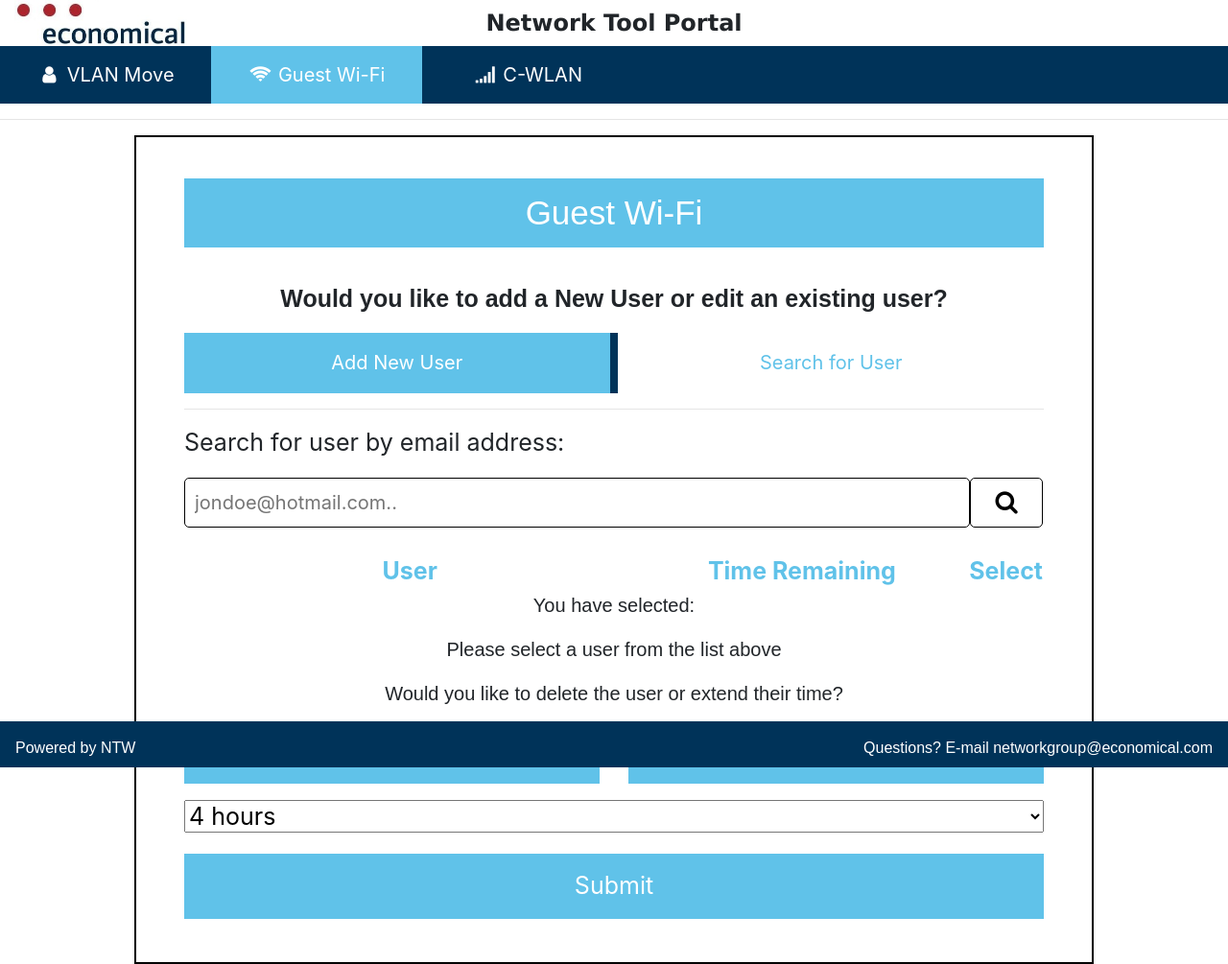
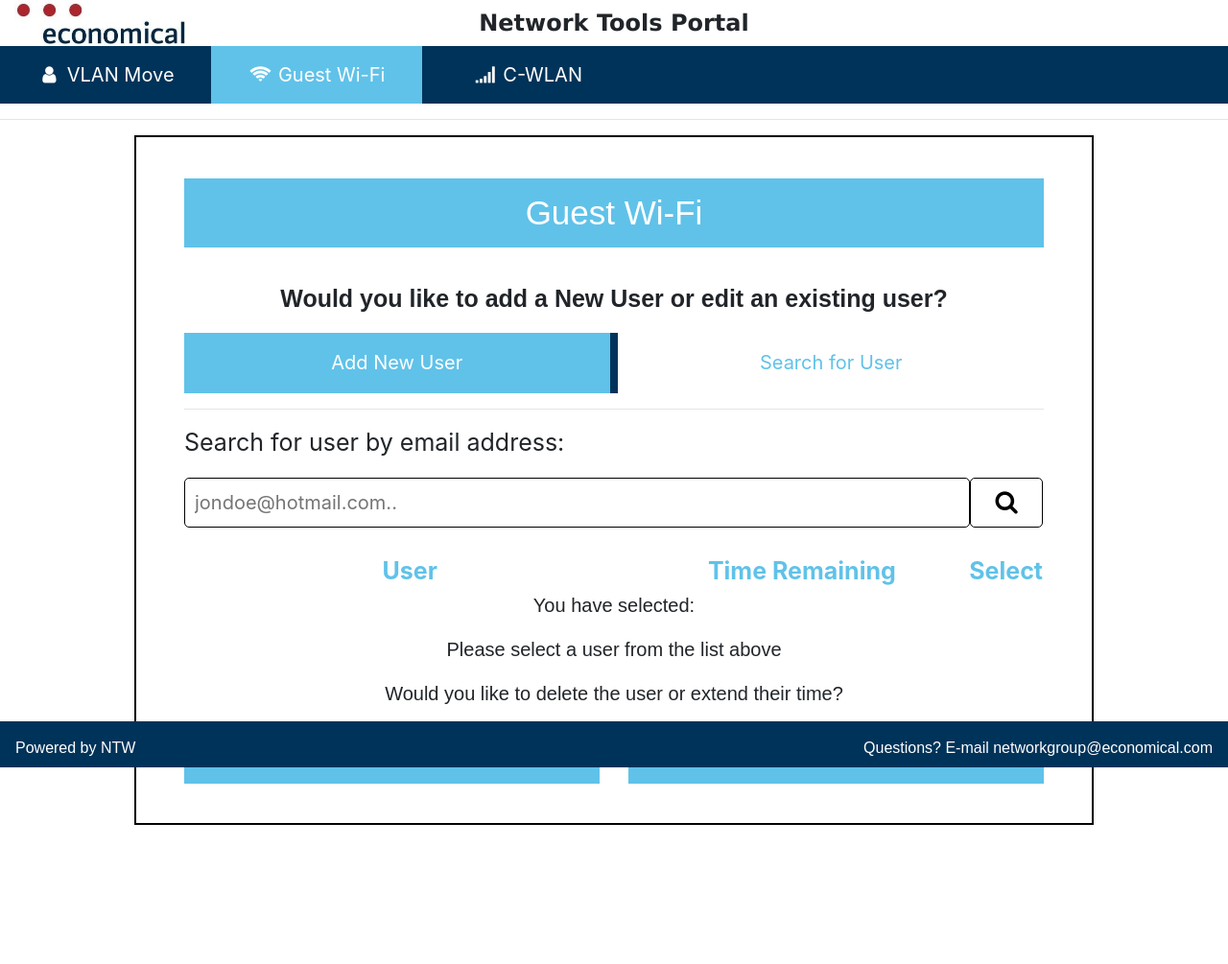
Before and after one commit to bcbobin/Flask-app, a Flask app: template Flask/g_wifi/g_wifi/templates/indexboot.html in a window 1280 px wide. Shown: the whole page at 96% size. After the commit the page ends 860 px from the top, so only its background shows below. Run offline with Flask 2, Linux system fonts and the light colour scheme; the template is opened without the code that fills it: most values are stand-ins (such as "Sample title", 1, 10 or a date in 2020); some libraries are stand-ins or nearby versions.

Commit message:
fixed some minor issues and minor UI updates

```diff
--- a/Flask/g_wifi/g_wifi/static/home.css
+++ b/Flask/g_wifi/g_wifi/static/home.css
@@ -76,7 +76,7 @@
 }
 
 /*sets all the pages to not visible when you start the page up*/
-#cwlan, #vlanMove,#guestWiFi, #guestSearch, #guestDelete, #guestExtend, #addcwlan, #searchcwlan, #test2{
+#cwlan, #vlanMove,#guestWiFi, #guestSearch, #guestDelete, #guestExtend, #addcwlan, #searchcwlan, #test2, #four, #five{
 	display:none;
 }
 a:link{
@@ -185,7 +185,7 @@
 
 /*formats the submit button on the VLAN Move page*/
 .submitButton{
-	background-color:#60c2e9;
+	background-color:#aa272f;
 	width:100%;
 	color:white;
 	padding:15px;
@@ -197,7 +197,7 @@
 }
 
 .submitButton:hover{
-	color: #60c2e9;
+	color: #aa272f;
 	background-color: white;
 }
 /* formats the login pages button */
--- a/Flask/g_wifi/g_wifi/templates/indexboot.html
+++ b/Flask/g_wifi/g_wifi/templates/indexboot.html
@@ -4,7 +4,7 @@
 
 <head>
 
-<title>Search</title>
+<title>NTW Tools</title>
 <meta http-equiv="X-UA-Compatible" content="IE=edge">
 
 <link href="static/home.css" rel="stylesheet" type="text/css">    <!-- acesses the css file-->
@@ -23,7 +23,7 @@
         <img src="static/economical.jpg" alt="Economical Logo" style="width:11.25em;height:3em;">
     </div>
     <div class="col-6" style="text-align: center;">
-        <p id="title" style="font-size:150%;font-family:verdana;font-weight:bold">Network Tool Portal</p>
+        <p id="title" style="font-size:150%;font-family:verdana;font-weight:bold">Network Tools Portal</p>
     </div>
     <div class="col">
     </div>
@@ -69,7 +69,7 @@
 
             <button id="addbtn" class="wifibtn" onclick="Navigate(1)">Add New User</button><!--
             --><div class="divider"></div><!--
-            --><button id="searchbtn" class="wifibtn" onclick="Navigate(2); searchData('{{output}}')">Search for User</button>
+            --><button id="searchbtn" class="wifibtn" onclick="Navigate(2)">Search for User</button>
         </div>
         <hr>
         <!--Add new user form-->
--- a/Flask/g_wifi/g_wifi/templates/login.html
+++ b/Flask/g_wifi/g_wifi/templates/login.html
@@ -4,7 +4,7 @@
 
 <head>
 
-<title>Login</title>
+<title>NTW Tools</title>
 
 <link href="static/home.css" rel="stylesheet" type="text/css">    <!-- acesses the css file-->
 <!-- Load an icon library -->
```
Also changed, not shown: Flask/g_wifi/g_wifi/g_wifi.py (+12 -3 lines).
